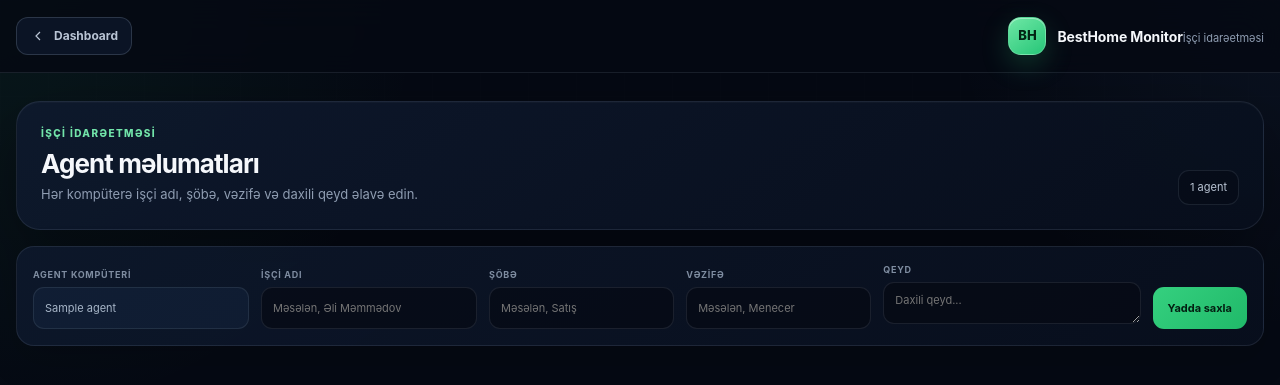
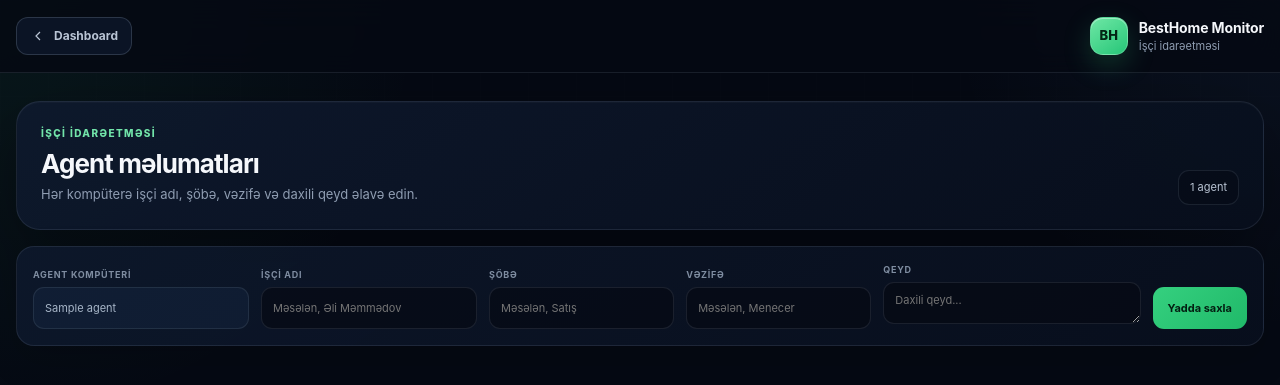
Before and after one commit to AsadAsadov/server, a Flask app: page /employees in a window 1280 px wide. Shown: the top 385 px of the page. Run offline with Flask 3, Linux system fonts and the light colour scheme; the visitor is signed in with stand-in values (Sample User, id 1); tables that the repository leaves empty hold one stand-in row (values such as "Sample post").

Commit message:
Fix employee page brand spacing

```diff
--- a/templates/employees.html
+++ b/templates/employees.html
@@ -15,7 +15,10 @@
     </a>
     <a class="brand" href="{{ url_for('main.dashboard') }}">
       <span class="badge">BH</span>
-      <span><span class="brand-title">BestHome Monitor</span><span class="brand-subtitle">İşçi idarəetməsi</span></span>
+      <span style="display:flex;flex-direction:column;min-width:0;line-height:1.15;gap:3px">
+        <span class="brand-title" style="display:block">BestHome Monitor</span>
+        <span class="brand-subtitle" style="display:block">İşçi idarəetməsi</span>
+      </span>
     </a>
   </div>
 </header>
```
